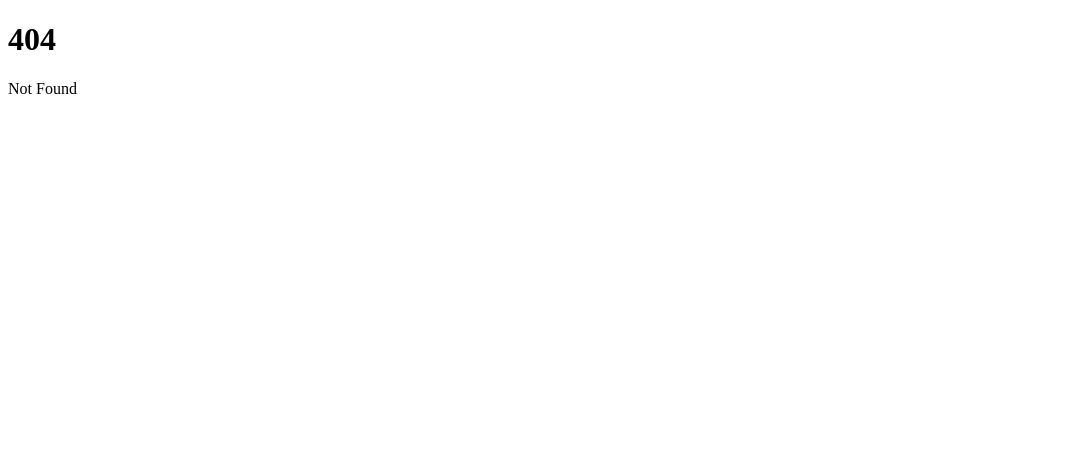
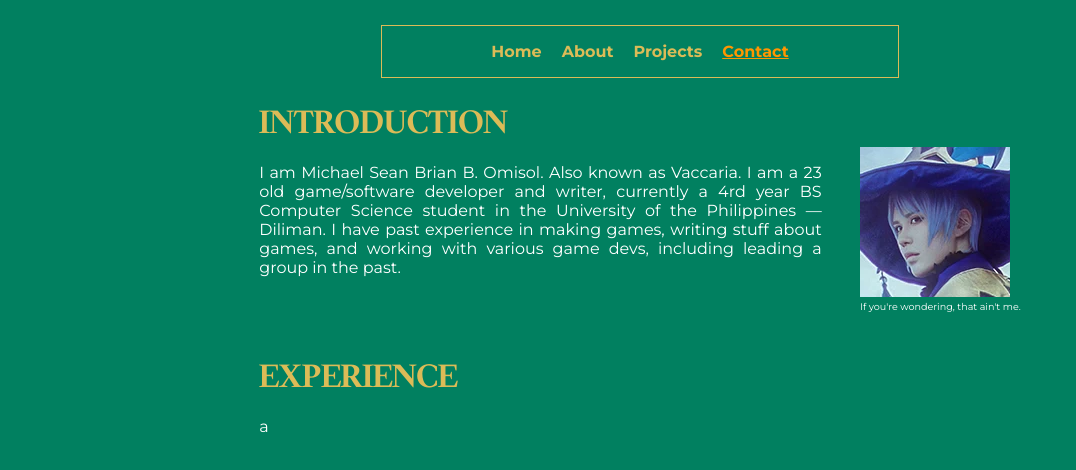
Before and after one commit to FlamingHerb/flamingherb.github.io, a SvelteKit app: page /contact in a window 1280 px wide. Before the commit this address had no page. Shown: the top 470 px of the page, without its empty margins (0-1076 px from the left). Built offline with nearby package versions, Linux system fonts and the light colour scheme.

Commit message:
chore: adding dummy contact page

```diff
--- /dev/null
+++ b/src/routes/(app)/contact/+page.svelte
@@ -0,0 +1,74 @@
+<script>
+
+    const d = new Date();
+    let year = d.getFullYear();
+
+    let authorimg = "/images/witch.png";
+    let caption = "If you're wondering, that ain't me.";
+
+    function handleMouseOver() {
+		authorimg = '/images/pranked.png';
+        caption = "You like kissing boys, don't you?";
+	}
+	function handleMouseOut() {
+		authorimg = '/images/witch.png';
+        caption = "If you're wondering, that ain't me.";
+	}
+
+</script>
+
+<head>
+    <title>About Me | Vaccaria's Website</title>
+</head>
+
+<div class="container wrapper column-direction">
+    <div class="section">
+        <h1>INTRODUCTION</h1>
+        <figure id="authorimg">
+            <img src="{authorimg}" alt="A witch profile." on:mouseover={handleMouseOver} on:focus={handleMouseOver} on:blur={handleMouseOut} on:mouseout={handleMouseOut}>
+            <figcaption>{caption}</figcaption>
+        </figure>
+        <p>
+            I am Michael Sean Brian B. Omisol. Also known as Vaccaria. I am a {year - 2001} old game/software developer and writer, currently a {year - 2020}rd year BS Computer Science student in the University of the Philippines — Diliman. I have past experience in making games, writing stuff about games, and working with various game devs, including leading a group in the past.
+        </p>
+    </div>
+    <div class="section">
+        <h1>EXPERIENCE</h1>
+        <p>a</p>
+    </div>
+</div>
+
+<style lang="scss">
+
+    h1 {
+        display: block;
+        margin-bottom: 0;
+    }
+
+    p {
+        text-align:justify;
+    }
+
+    #authorimg {
+        float: right;
+        margin: 0 0 1.2em 2.4em;
+
+        figcaption {
+            margin:auto;
+            text-align: center;
+            font-size: 0.6rem;
+        }
+    }
+
+    .section {
+
+        min-width: 85%;
+        max-width: 85%;
+        margin-left: 1.2em;
+        margin-right: 1.2em;
+
+        p {
+            font-size: 1rem;
+        }
+    }
+</style>
```
